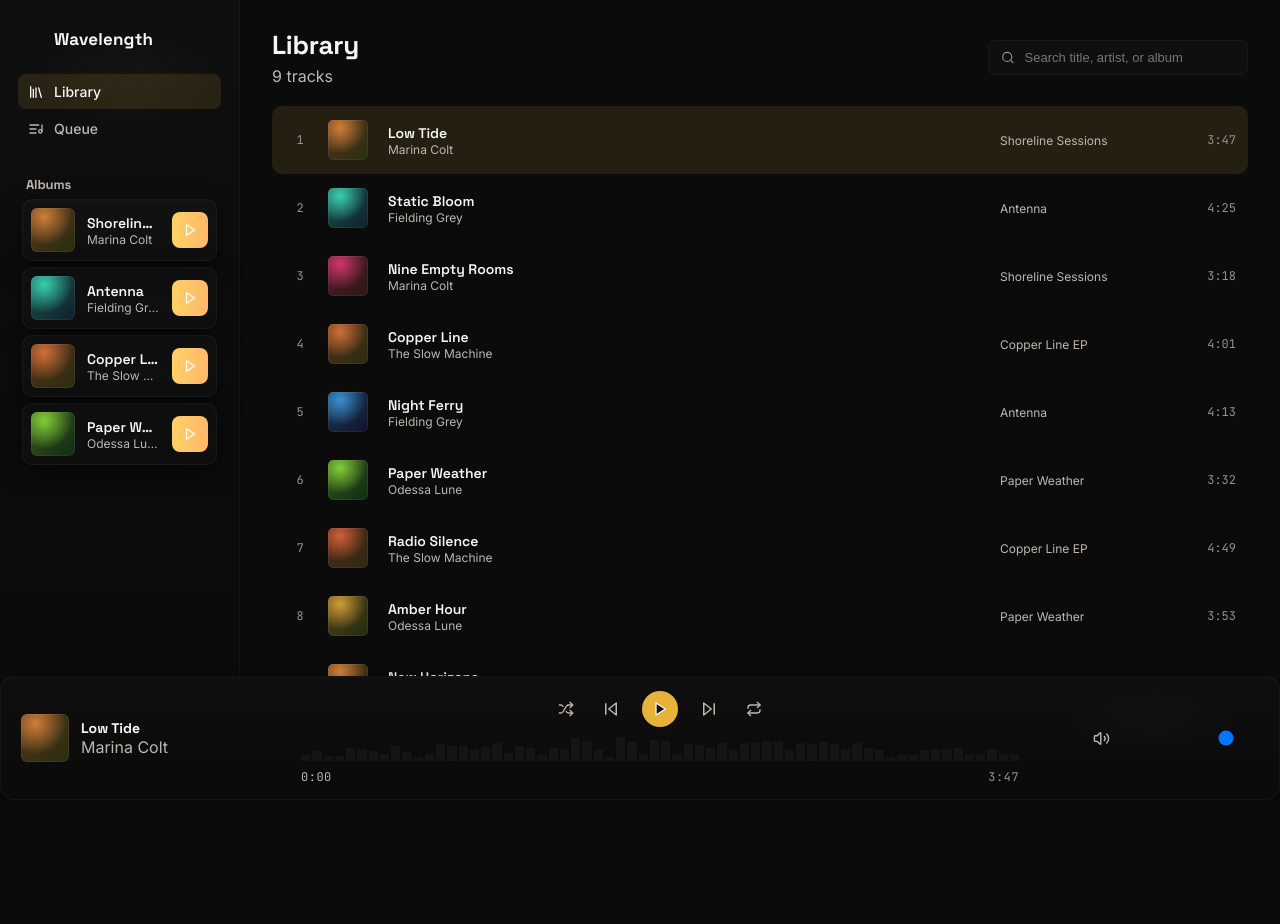
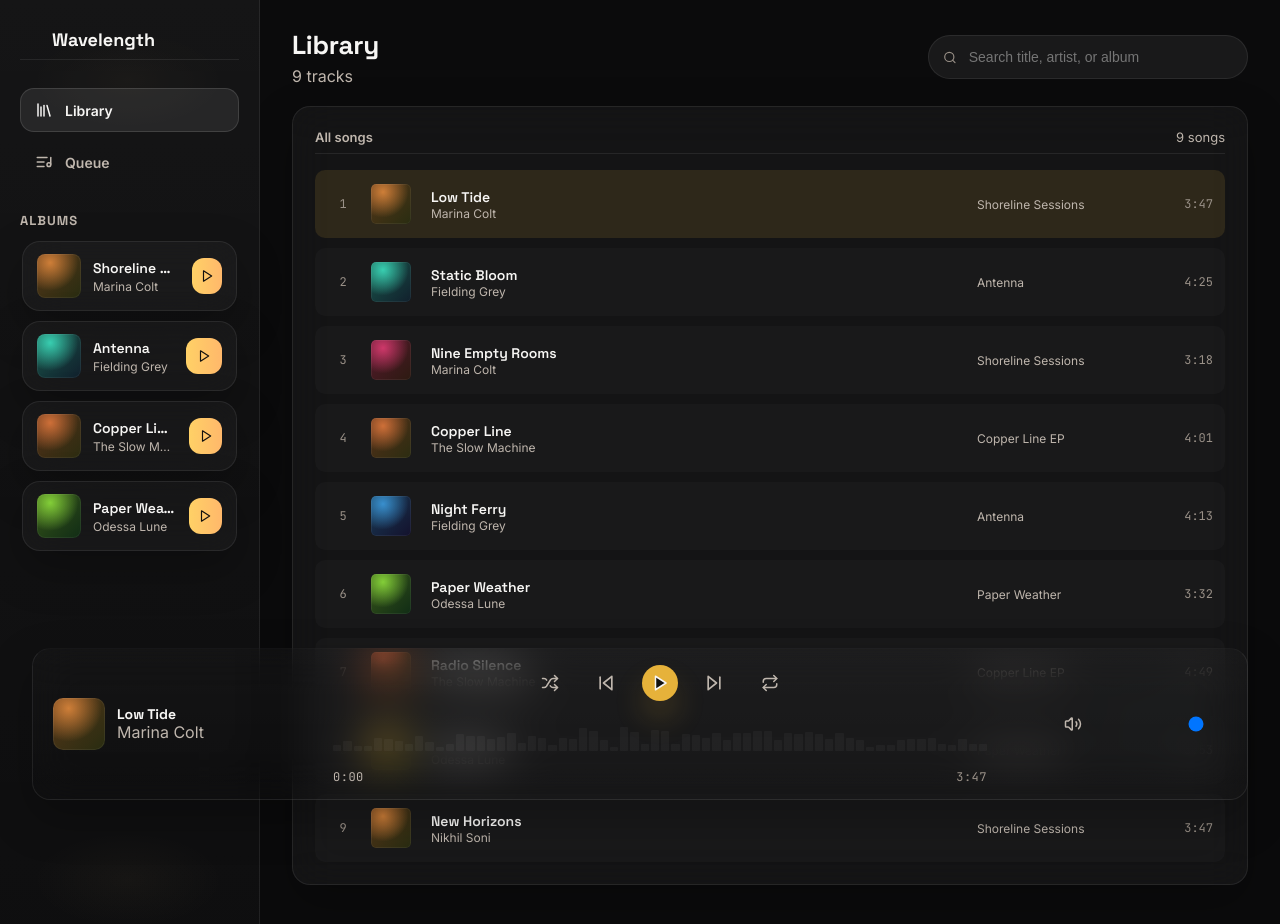
Before and after one commit to Nikhilsoniji/Wavelength, a React (Vite) app: page / in a window 1280 px wide. Shown: the top 924 px of the page. Before the commit the page ends 800 px from the top, so only its background shows below. Built offline with nearby package versions, Linux system fonts and the light colour scheme.

Commit message:
Style update: YouTube Music-inspired UI for sidebar, library, queue, and player

```diff
--- a/src/App.jsx
+++ b/src/App.jsx
@@ -14,10 +14,10 @@ export default function App() {
   const { seekTo } = useAudioEngine()
 
   return (
-    <div style={{ display: 'flex', flexDirection: 'column', height: '100%' }}>
-      <div style={{ display: 'flex', flex: 1, minHeight: 0 }}>
+    <div className="app-shell">
+      <div className="workspace">
         <Sidebar view={view} setView={setView} />
-        <main style={{ flex: 1, overflowY: 'auto', padding: '28px 32px 100px' }}>
+        <main className="content">
           {view === 'library' ? <Library /> : <Queue />}
         </main>
       </div>
--- a/src/components/Album.jsx
+++ b/src/components/Album.jsx
@@ -3,55 +3,22 @@ import AlbumArt from './AlbumArt'
 
 export default function Album({ album, onPlay }) {
   return (
-    <div className="album-row card" style={{ display: 'flex', alignItems: 'center', justifyContent: 'space-between', gap: 12 }}>
-      <div style={{ display: 'flex', alignItems: 'center', gap: 12, minWidth: 0 }}>
-        <AlbumArt hue={album.hue} size={44} rounded={6} />
-        <div style={{ minWidth: 0 }}>
-          <div
-            style={{
-              fontFamily: 'var(--font-display)',
-              fontWeight: 600,
-              fontSize: 14,
-              whiteSpace: 'nowrap',
-              overflow: 'hidden',
-              textOverflow: 'ellipsis',
-            }}
-          >
-            {album.name}
-          </div>
-          <div
-            style={{
-              fontSize: 12,
-              color: 'var(--text-dim)',
-              whiteSpace: 'nowrap',
-              overflow: 'hidden',
-              textOverflow: 'ellipsis',
-            }}
-          >
-            {album.artist}
-          </div>
+    <div className="album-row card">
+      <div className="album-row-content">
+        <AlbumArt hue={album.hue} size={44} rounded={8} />
+        <div className="album-text">
+          <div className="album-name">{album.name}</div>
+          <div className="album-artist">{album.artist}</div>
         </div>
       </div>
 
-      <div>
       <button
+        className="album-play-button"
         aria-label={`Play album ${album.name}`}
         onClick={() => onPlay(album.trackIds)}
-          style={{
-            width: 36,
-            height: 36,
-            borderRadius: 8,
-            border: 'none',
-            background: 'var(--accent)',
-            display: 'flex',
-            alignItems: 'center',
-            justifyContent: 'center',
-            color: '#fff',
-          }}
       >
         <Play size={14} />
       </button>
     </div>
-    </div>
   )
 }
--- a/src/components/Library.jsx
+++ b/src/components/Library.jsx
@@ -19,15 +19,13 @@ export default function Library() {
   }, [library, searchQuery])
 
   return (
-    <div>
+    <div className="library-page">
       <div className="library-header">
         <div>
           <h1>Library</h1>
           <p className="muted">{library.length} tracks</p>
         </div>
-        <div>
-          <SearchBar />
-        </div>
+        <SearchBar />
       </div>
 
       {filtered.length === 0 ? (
@@ -35,12 +33,18 @@ export default function Library() {
           Nothing matches “{searchQuery}.” Try a different title, artist, or album.
         </p>
       ) : (
-        <div>
-          {filtered.map((track, i) => (
-            <div key={track.id} className="track-list-row" style={{ borderRadius: 8 }}>
-              <TrackRow track={track} index={i + 1} />
-            </div>
-          ))}
+        <div className="library-panel card">
+          <div className="library-toolbar">
+            <div className="library-subtitle">All songs</div>
+            <div className="library-count">{filtered.length} songs</div>
+          </div>
+          <div className="track-list">
+            {filtered.map((track, i) => (
+              <div key={track.id} className="track-list-row">
+                <TrackRow track={track} index={i + 1} />
+              </div>
+            ))}
+          </div>
         </div>
       )}
     </div>
--- a/src/components/PlayerBar.jsx
+++ b/src/components/PlayerBar.jsx
@@ -39,42 +39,44 @@ export default function PlayerBar({ seekTo }) {
   return (
     <div className="player-bar card">
       <div className="player-left">
-        <AlbumArt hue={track.hue} size={48} rounded={6} spinning={isPlaying} />
+        <AlbumArt hue={track.hue} size={52} rounded={10} spinning={isPlaying} />
         <div className="player-trackmeta">
           <div className="player-title">{track.title}</div>
           <div className="player-artist muted">{track.artist}</div>
         </div>
       </div>
 
-      <div className="player-transport">
+      <div className="player-center">
         <div className="transport-controls">
           <IconButton
             label="Toggle shuffle"
             active={shuffle}
             onClick={toggleShuffle}
             Icon={Shuffle}
-            size={16}
+            size={18}
           />
-          <IconButton label="Previous track" onClick={prev} Icon={SkipBack} size={18} />
+          <IconButton label="Previous track" onClick={prev} Icon={SkipBack} size={20} />
           <button className="play-circle" aria-label={isPlaying ? 'Pause' : 'Play'} onClick={toggle}>
-            {isPlaying ? <Pause size={16} fill="#12100e" /> : <Play size={16} fill="#12100e" />}
+            {isPlaying ? <Pause size={18} fill="#12100e" /> : <Play size={18} fill="#12100e" />}
           </button>
-          <IconButton label="Next track" onClick={next} Icon={SkipForward} size={18} />
+          <IconButton label="Next track" onClick={next} Icon={SkipForward} size={20} />
           <IconButton
             label="Cycle repeat mode"
             active={repeat !== 'off'}
             onClick={cycleRepeat}
             Icon={repeat === 'one' ? Repeat1 : Repeat}
-            size={16}
+            size={18}
           />
         </div>
-        <WaveformSeek trackId={track.id} currentTime={currentTime} duration={duration} onSeek={seekTo} />
-        <TapeCounter currentTime={currentTime} duration={duration} />
+        <div className="player-progress-row">
+          <WaveformSeek trackId={track.id} currentTime={currentTime} duration={duration} onSeek={seekTo} />
+          <TapeCounter currentTime={currentTime} duration={duration} />
+        </div>
       </div>
 
       <div className="player-right">
         <button className="icon-button muted" aria-label={muted ? 'Unmute' : 'Mute'} onClick={toggleMute}>
-          <VolumeIcon size={17} />
+          <VolumeIcon size={18} />
         </button>
         <input
           aria-label="Volume"
--- a/src/components/SearchBar.jsx
+++ b/src/components/SearchBar.jsx
@@ -6,31 +6,13 @@ export default function SearchBar() {
   const setSearchQuery = usePlayerStore((s) => s.setSearchQuery)
 
   return (
-    <div
-      style={{
-        display: 'flex',
-        alignItems: 'center',
-        gap: 8,
-        background: 'var(--surface-2)',
-        border: '1px solid var(--border)',
-        borderRadius: 8,
-        padding: '8px 12px',
-        width: 260,
-      }}
-    >
+    <div className="search-bar">
       <Search size={15} color="var(--text-faint)" />
       <input
         value={searchQuery}
         onChange={(e) => setSearchQuery(e.target.value)}
         placeholder="Search title, artist, or album"
         aria-label="Search library"
-        style={{
-          background: 'transparent',
-          border: 'none',
-          color: 'var(--text)',
-          fontSize: 13,
-          width: '100%',
-        }}
       />
     </div>
   )
--- a/src/components/Sidebar.jsx
+++ b/src/components/Sidebar.jsx
@@ -24,22 +24,13 @@ export default function Sidebar({ view, setView }) {
   }, [library])
 
   return (
-    <div className="sidebar" style={{ width: 240, padding: '28px 18px', display: 'flex', flexDirection: 'column', gap: 24 }}>
-      <div style={{ display: 'flex', alignItems: 'center', gap: 8, padding: '0 8px' }}>
-        <Disc3 size={20} color="var(--accent)" />
-        <span
-          style={{
-            fontFamily: 'var(--font-display)',
-            fontWeight: 700,
-            fontSize: 17,
-            letterSpacing: 0.2,
-          }}
-        >
-          Wavelength
-        </span>
+    <div className="sidebar">
+      <div className="sidebar-header">
+        <Disc3 size={22} color="var(--accent)" />
+        <span className="sidebar-title">Wavelength</span>
       </div>
 
-      <nav style={{ display: 'flex', flexDirection: 'column', gap: 2 }}>
+      <nav className="nav-list">
         {items.map(({ id, label, Icon }) => {
           const active = view === id
           return (
@@ -47,42 +38,20 @@ export default function Sidebar({ view, setView }) {
               key={id}
               onClick={() => setView(id)}
               aria-current={active ? 'page' : undefined}
-              style={{
-                display: 'flex',
-                alignItems: 'center',
-                gap: 10,
-                padding: '9px 10px',
-                borderRadius: 8,
-                border: 'none',
-                background: active ? 'var(--accent-soft)' : 'transparent',
-                color: active ? 'var(--accent)' : 'var(--text-dim)',
-                fontSize: 14,
-                fontWeight: 500,
-                textAlign: 'left',
-              }}
+              className={`nav-item${active ? ' active' : ''}`}
             >
-              <Icon size={16} />
+              <Icon size={18} />
               {label}
             </button>
           )
         })}
       </nav>
 
-      <div>
-        <h3
-          style={{
-            fontFamily: 'var(--font-display)',
-            fontSize: 13,
-            fontWeight: 700,
-            margin: '6px 8px',
-            color: 'var(--text-dim)',
-          }}
-        >
-          Albums
-        </h3>
-        <div style={{ display: 'flex', flexDirection: 'column', gap: 6 }}>
+      <div className="album-section">
+        <h3>Albums</h3>
+        <div className="album-list">
           {albums.map((a) => (
-            <div key={a.name} style={{ padding: '0 4px' }}>
+            <div key={a.name} className="album-list-item">
               <Album
                 album={a}
                 onPlay={(ids) => {
--- a/src/index.css
+++ b/src/index.css
@@ -85,27 +85,98 @@ button:hover .row-play-overlay {
   box-shadow: var(--shadow-1);
 }
 
-/* Card / glass surfaces used across the app */
+/* App shell */
+.app-shell {
+  display: flex;
+  flex-direction: column;
+  min-height: 100%;
+}
+
+.workspace {
+  display: flex;
+  flex: 1;
+  min-height: 0;
+}
+
+.content {
+  flex: 1;
+  overflow-y: auto;
+  padding: 28px 32px 110px;
+}
+
 .card {
-  background: linear-gradient(180deg, rgba(255,255,255,0.02), rgba(255,255,255,0.01));
-  border: 1px solid var(--border);
-  border-radius: var(--radius);
-  box-shadow: var(--shadow-1);
+  background: rgba(255,255,255,0.04);
+  border: 1px solid rgba(255,255,255,0.08);
+  border-radius: 18px;
+  box-shadow: 0 18px 45px rgba(0,0,0,0.25);
+  backdrop-filter: blur(22px);
 }
 
 .sidebar {
-  background: linear-gradient(180deg, rgba(255,255,255,0.015), transparent);
-  border-right: 1px solid rgba(255,255,255,0.03);
+  width: 260px;
+  padding: 28px 20px;
+  display: flex;
+  flex-direction: column;
+  gap: 28px;
+  background: linear-gradient(180deg, rgba(255,255,255,0.04), rgba(255,255,255,0.01));
+  border-right: 1px solid rgba(255,255,255,0.08);
 }
 
 .album-row {
-  padding: 8px;
-  border-radius: 10px;
-  transition: transform 160ms ease, box-shadow 160ms ease;
+  display: flex;
+  align-items: center;
+  justify-content: space-between;
+  gap: 14px;
+  padding: 12px 14px;
+  border-radius: 18px;
+  transition: transform 180ms ease, box-shadow 180ms ease, background 180ms ease;
+  background: rgba(255,255,255,0.03);
+  border: 1px solid rgba(255,255,255,0.08);
 }
 .album-row:hover {
-  transform: translateY(-3px);
-  box-shadow: 0 16px 40px rgba(2,2,2,0.6);
+  transform: translateY(-2px);
+  background: rgba(255,255,255,0.08);
+  box-shadow: 0 18px 45px rgba(0,0,0,0.2);
+}
+.album-row-content {
+  display: flex;
+  align-items: center;
+  gap: 12px;
+  min-width: 0;
+}
+.album-text {
+  min-width: 0;
+}
+.album-name {
+  font-family: var(--font-display);
+  font-weight: 600;
+  font-size: 14px;
+  color: var(--text);
+  white-space: nowrap;
+  overflow: hidden;
+  text-overflow: ellipsis;
+}
+.album-artist {
+  margin-top: 2px;
+  font-size: 12px;
+  color: var(--text-dim);
+  white-space: nowrap;
+  overflow: hidden;
+  text-overflow: ellipsis;
+}
+.album-play-button {
+  width: 36px;
+  height: 36px;
+  display: inline-flex;
+  align-items: center;
+  justify-content: center;
+  border-radius: 12px;
+  border: none;
+  background: var(--accent);
+  color: #12100e;
+}
+.album-play-button:hover {
+  transform: translateY(-1px);
 }
 
 .row-play-overlay {
@@ -124,6 +195,316 @@ h1, h2, h3 {
 
 .muted {
   color: var(--text-dim);
+}
+
+.sidebar-header {
+  display: flex;
+  align-items: center;
+  gap: 10px;
+  padding-bottom: 8px;
+  border-bottom: 1px solid rgba(255,255,255,0.08);
+}
+
+.sidebar-title {
+  font-family: var(--font-display);
+  font-weight: 700;
+  font-size: 18px;
+}
+
+.nav-list {
+  display: flex;
+  flex-direction: column;
+  gap: 8px;
+}
+
+.nav-item {
+  display: flex;
+  align-items: center;
+  gap: 12px;
+  padding: 12px 14px;
+  border-radius: 14px;
+  border: 1px solid transparent;
+  color: var(--text-dim);
+  font-size: 14px;
+  font-weight: 600;
+  text-align: left;
+  transition: background 180ms ease, color 180ms ease, border-color 180ms ease;
+}
+
+.nav-item:hover,
+.nav-item.active {
+  background: rgba(255,255,255,0.08);
+  color: var(--text);
+  border-color: rgba(255,255,255,0.12);
+}
+
+.album-section h3 {
+  margin: 0 0 12px;
+  font-family: var(--font-display);
+  font-size: 13px;
+  font-weight: 700;
+  letter-spacing: 0.08em;
+  text-transform: uppercase;
+  color: var(--text-dim);
+}
+
+.album-list {
+  display: flex;
+  flex-direction: column;
+  gap: 10px;
+}
+
+.album-list-item {
+  padding: 0 2px;
+}
+
+.search-bar {
+  display: flex;
+  align-items: center;
+  gap: 10px;
+  width: 320px;
+  padding: 12px 14px;
+  border-radius: 999px;
+  background: rgba(255,255,255,0.06);
+  border: 1px solid rgba(255,255,255,0.08);
+}
+
+.search-bar input {
+  width: 100%;
+  border: none;
+  background: transparent;
+  color: var(--text);
+  font-size: 14px;
+  outline: none;
+}
+
+.player-bar {
+  display: grid;
+  grid-template-columns: 320px 1.25fr 260px;
+  gap: 24px;
+  align-items: center;
+  padding: 18px 24px;
+  position: sticky;
+  bottom: 0;
+  left: 0;
+  right: 0;
+  z-index: 10;
+  margin: 0 32px 24px;
+}
+
+.player-left {
+  display: flex;
+  align-items: center;
+  gap: 16px;
+  min-width: 0;
+}
+
+.player-trackmeta {
+  min-width: 0;
+}
+
+.player-title {
+  font-family: var(--font-display);
+  font-weight: 700;
+  font-size: 15px;
+  line-height: 1.2;
+}
+
+.player-center {
+  display: flex;
+  flex-direction: column;
+  gap: 14px;
+}
+
+.transport-controls {
+  display: flex;
+  align-items: center;
+  justify-content: center;
+  gap: 18px;
+}
+
+.play-circle {
+  width: 44px;
+  height: 44px;
+  border-radius: 50%;
+  border: none;
+  background: var(--accent);
+  display: flex;
+  align-items: center;
+  justify-content: center;
+  box-shadow: 0 18px 30px rgba(230,178,58,0.18);
+}
+
+.icon-button {
+  background: rgba(255,255,255,0.04);
+  border: 1px solid rgba(255,255,255,0.08);
+  border-radius: 999px;
+  color: var(--text-dim);
+  width: 40px;
+  height: 40px;
+  display: flex;
+  align-items: center;
+  justify-content: center;
+}
+
+.icon-button.active,
+.icon-button:hover {
+  color: var(--accent);
+  border-color: rgba(230,178,58,0.35);
+  background: rgba(255,255,255,0.08);
+}
+
+.player-right {
+  display: flex;
+  align-items: center;
+  justify-content: flex-end;
+  gap: 16px;
+}
+
+.player-progress-row {
+  display: grid;
+  gap: 10px;
+}
+
+.player-right input[type='range'] {
+  width: 120px;
+}
+
+..library-page {
+  display: flex;
+  flex-direction: column;
+  gap: 26px;
+}
+
+.library-header {
+  display: flex;
+  justify-content: space-between;
+  align-items: flex-end;
+  gap: 24px;
+}
+
+.library-header h1 {
+  font-family: var(--font-display);
+  font-size: 32px;
+  margin: 0;
+}
+
+.library-header p {
+  margin: 4px 0 0;
+  color: var(--text-dim);
+}
+
+.library-panel {
+  display: flex;
+  flex-direction: column;
+  gap: 16px;
+  padding: 22px;
+}
+
+.library-toolbar {
+  display: flex;
+  justify-content: space-between;
+  align-items: center;
+  gap: 14px;
+  padding-bottom: 8px;
+  border-bottom: 1px solid rgba(255,255,255,0.08);
+}
+
+.library-subtitle {
+  font-size: 13px;
+  font-weight: 600;
+  color: var(--text-dim);
+}
+
+.library-count {
+  font-size: 13px;
+  color: var(--text-dim);
+}
+
+.track-list {
+  display: flex;
+  flex-direction: column;
+  gap: 10px;
+}
+
+.track-row {
+  display: grid;
+  grid-template-columns: 32px 56px minmax(240px, 1fr) 220px 72px;
+  gap: 14px;
+  align-items: center;
+  padding: 14px 16px;
+  border-radius: 16px;
+  transition: background 160ms ease, transform 140ms ease;
+  background: rgba(255,255,255,0.02);
+}
+
+.track-row.current {
+  background: rgba(230,178,58,0.12);
+}
+
+.track-index {
+  font-family: var(--font-mono);
+  font-size: 12px;
+  color: var(--text-faint);
+  text-align: center;
+}
+
+.track-play-btn {
+  width: 56px;
+  height: 56px;
+  position: relative;
+  background: none;
+  border: none;
+  padding: 0;
+  border-radius: 16px;
+  overflow: hidden;
+}
+
+.track-play-btn .row-play-overlay {
+  position: absolute;
+  inset: 0;
+  display: flex;
+  align-items: center;
+  justify-content: center;
+  background: rgba(0,0,0,0.3);
+  border-radius: 16px;
+  opacity: 0;
+  transition: opacity 180ms ease;
+}
+
+.track-row:hover .row-play-overlay {
+  opacity: 1;
+}
+
+.track-meta {
+  min-width: 0;
+}
+
+.track-title {
+  font-family: var(--font-display);
+  font-weight: 600;
+  font-size: 14px;
+  color: var(--text);
+  white-space: nowrap;
+  overflow: hidden;
+  text-overflow: ellipsis;
+}
+
+.track-artist,
+.track-album,
+.track-duration {
+  font-size: 12px;
+  color: var(--text-dim);
+}
+
+.track-album {
+  white-space: nowrap;
+  overflow: hidden;
+  text-overflow: ellipsis;
+}
+
+.tape-counter {
+  color: var(--text-faint);
 }
 
 /* Track row */
@@ -204,6 +585,43 @@ h1, h2, h3 {
 .library-header h1 { font-family: var(--font-display); font-size:26px; margin:0 }
 .library-header p { margin:4px 0 0; color:var(--text-dim) }
 
+.queue-page {
+  display: flex;
+  flex-direction: column;
+  gap: 20px;
+}
+
+.queue-header {
+  display: flex;
+  align-items: center;
+  justify-content: space-between;
+  gap: 16px;
+  padding: 22px;
+}
+
+.queue-header h1 {
+  margin: 0;
+  font-size: 28px;
+}
+
+.queue-header p {
+  margin: 6px 0 0;
+  color: var(--text-dim);
+  font-size: 13px;
+}
+
+.queue-summary {
+  font-size: 13px;
+  color: var(--text-dim);
+}
+
+.queue-list {
+  display: flex;
+  flex-direction: column;
+  gap: 10px;
+  padding: 20px;
+}
+
 @media (prefers-reduced-motion: reduce) {
   *,
   *::before,
```
Also changed, not shown: src/components/Queue.jsx (+9 -13 lines). Lines whose indentation alone changed are shown as unchanged.
